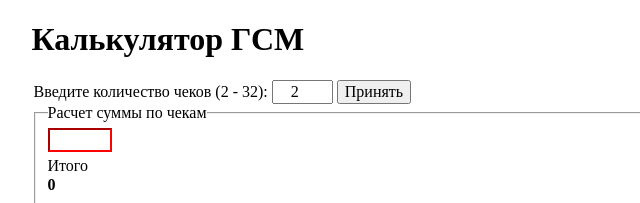
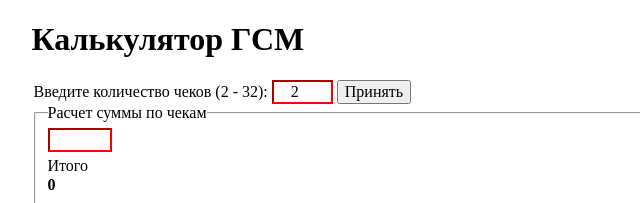
Before and after one commit to volgankin/volgankin.github.io, a website: page index.html in a window 1280 px wide. Shown: the top 203 px of the page, 136-776 px from the left. Drawn offline with Linux system fonts and the light colour scheme.

Commit message:
красные поля для ввода кол-во чеков

```diff
--- a/index.html
+++ b/index.html
@@ -11,7 +11,7 @@
     <h1 class="title">Калькулятор ГСМ</h1>
     <div class="quantity-checks">
       <label for="checks-quantity">Введите количество чеков (2 - 32): </label>
-      <input type="number" id="checks-quantity" min="2" max="32" class="checks-quantity-value" size="2" value="2">
+      <input type="number" id="checks-quantity" min="2" max="32" class="entry-field checks-quantity-value" size="2" value="2">
       <button id="button-checks">Принять</button>
     </div>
     <div class="checks-amounts">
```
